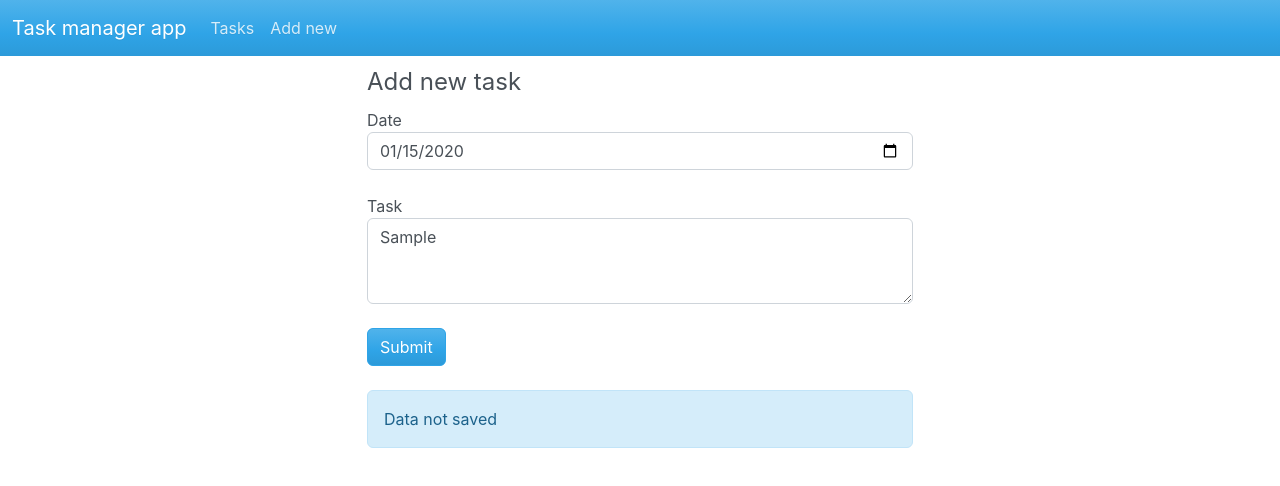
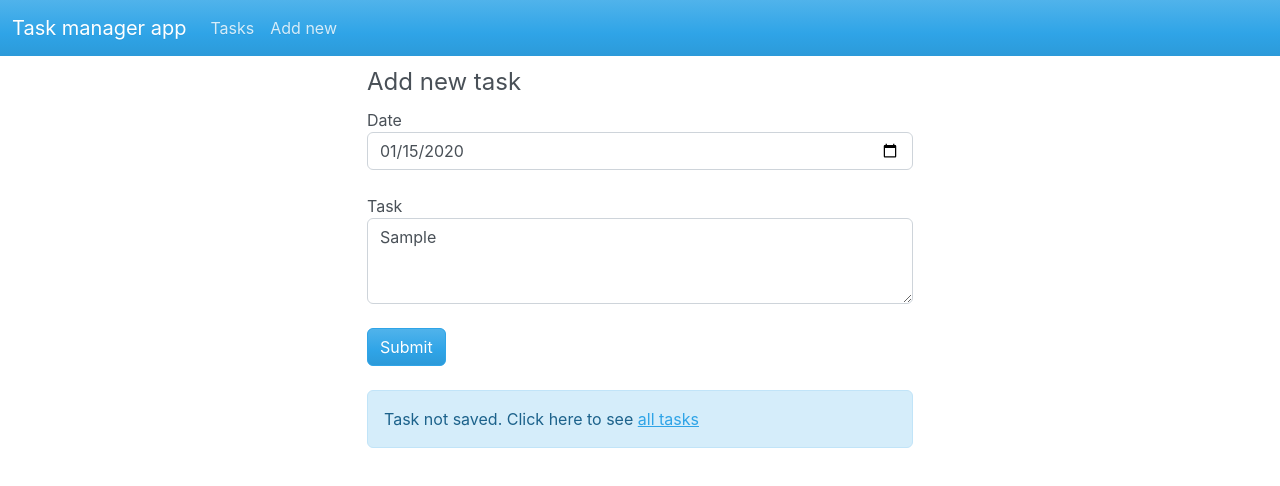
Before and after one commit to pragith98/task-manager-app, a React (Create React App) app: page /addnew in a window 1280 px wide. Both pictures are taken after typing "2020-01-15", "Sample" into the empty fields and a click on the button "Submit". Shown: the top 486 px of the page. Built offline with nearby package versions, Linux system fonts and the light colour scheme; no server answers.

Commit message:
add link to message

```diff
--- a/src/pages/AddNew/AddNew.jsx
+++ b/src/pages/AddNew/AddNew.jsx
@@ -1,6 +1,7 @@
 import axios from "axios";
 import { useFormik } from "formik";
 import { useState } from "react";
+import { Link } from "react-router-dom";
 import { v4 as uuid4 } from "uuid";
 
 function AddNew() {
@@ -21,11 +22,11 @@ function AddNew() {
       .put(apiUrl, task)
       .then((response) => {
         if (response.status === 200) {
-          setMessage("Data saved");
+          setMessage("Task has been saved.");
         }
       })
       .catch((error) => {
-        setMessage("Data not saved");
+        setMessage("Task not saved");
       });
   };
 
@@ -98,7 +99,7 @@ function AddNew() {
               </button>
             </fieldset>
             {message ? (
-              <div className="alert alert-dismissible alert-primary mt-4">{message}</div>
+              <div className="alert alert-dismissible alert-primary mt-4">{message}. Click here to see <Link to='/'>all tasks</Link></div>
             ) : null}
           </form>
         </div>
```
